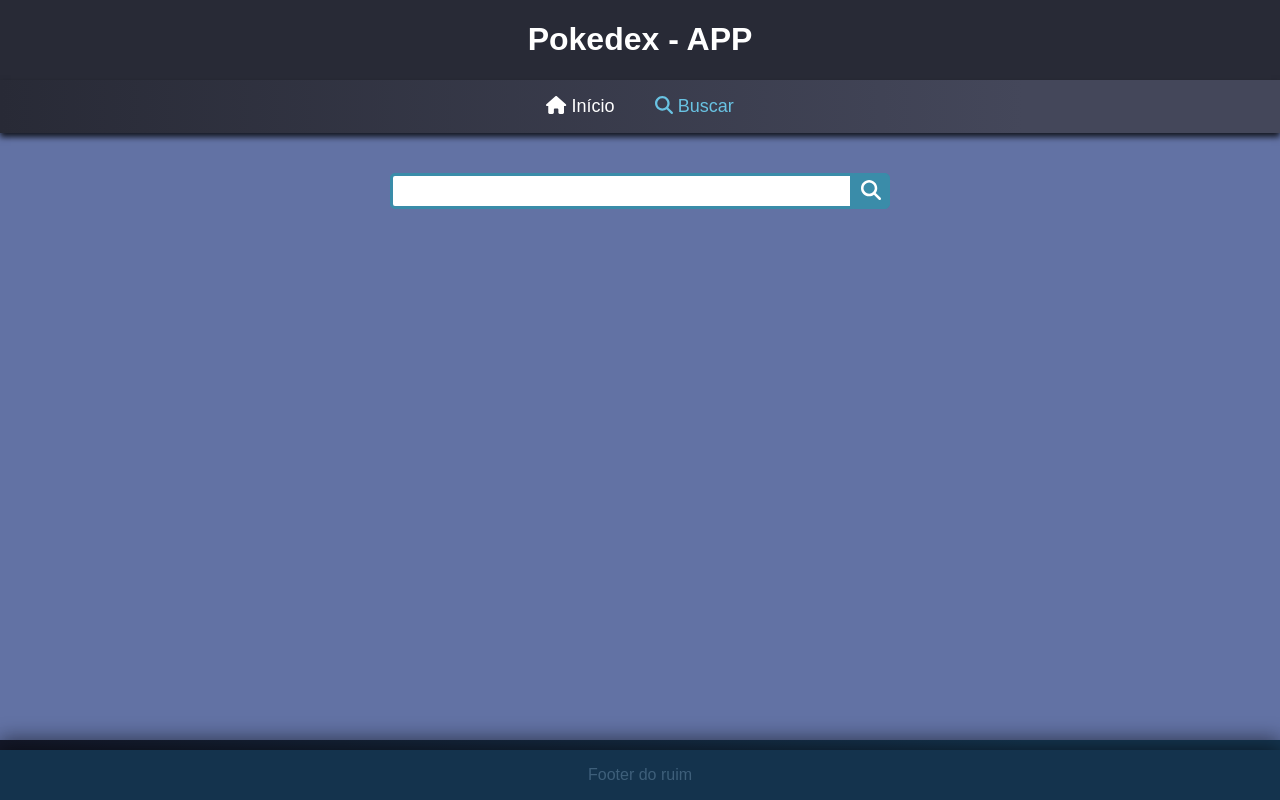
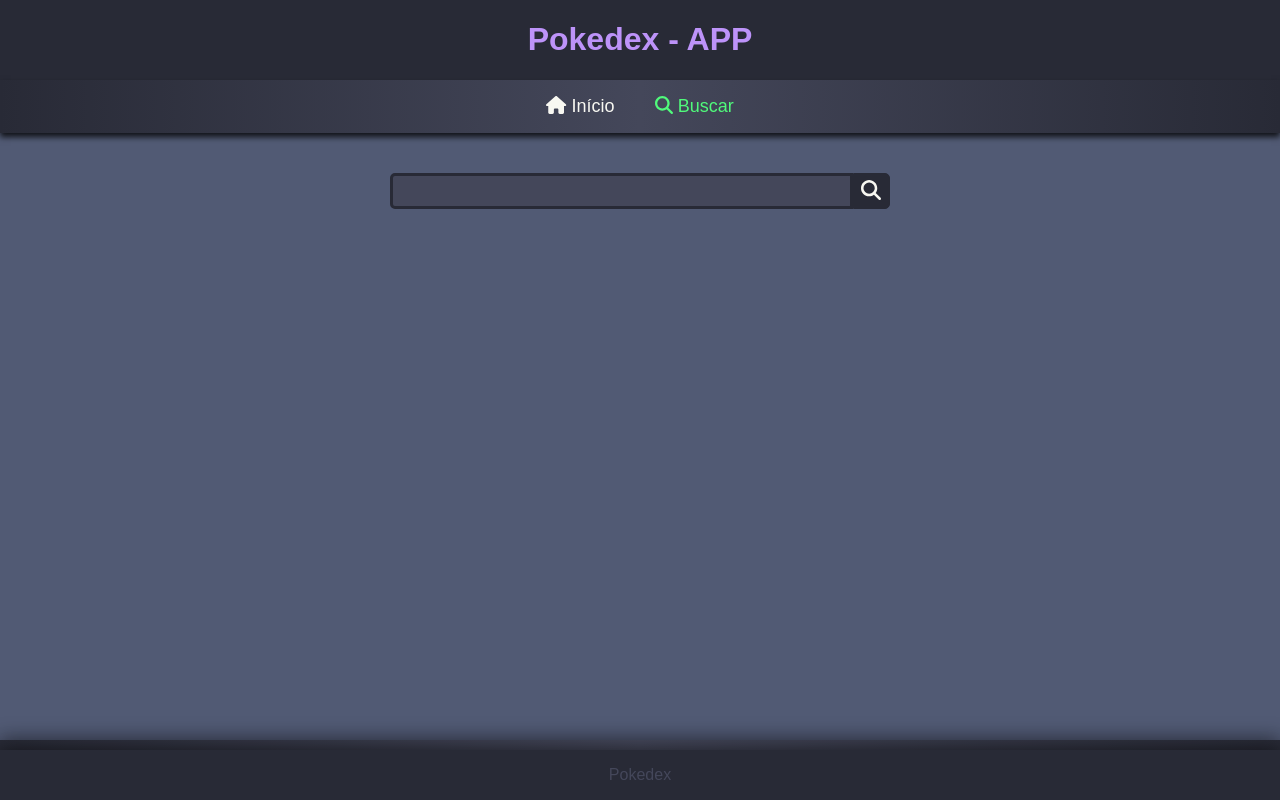
Before and after one commit to davide-almeida/pokedex, a Vue app: page /pokemon in a window 1280 px wide. Built offline with nearby package versions, Linux system fonts and the light colour scheme.

Commit message:
add darkmode

```diff
--- a/src/components/Footer.vue
+++ b/src/components/Footer.vue
@@ -12,7 +12,7 @@
   export default defineComponent({
     data(): Footer {
       return {
-        title: "Footer do ruim"
+        title: "Pokedex"
       }
     }
   })
--- a/src/style.css
+++ b/src/style.css
@@ -2,7 +2,7 @@ body {
   margin: 0px;
   padding: 0px;
   font-family: Arial, Helvetica, sans-serif;
-  background-color: #6272a4;
+  background-color: #515a74;
 }
 
 #app {
@@ -26,7 +26,7 @@ header {
 }
 
 header h1 {
-  color: #fff;
+  color: #bd93f9;
 }
 
 nav {
@@ -35,7 +35,7 @@ nav {
   align-items: center;
   justify-content: center;
   width: 100%;
-  background: linear-gradient(90deg, #282a36 0%, #44475a 80%);
+  background: linear-gradient(0.25turn, #282a36, #44475a, #282a36);
   box-shadow: 0px 4px 6px rgba(0, 0, 0, 0.8);
   margin-bottom: 20px;
 }
@@ -59,17 +59,17 @@ nav ul li {
 
 nav ul li a {
   text-decoration: none;
-  color: #fff;
+  color: #f8f8f2;
   font-size: 18px;
   padding: 10px;
 }
 
 nav ul li a:active {
-  color: #0ca0d6;
+  color: #ff79c6;
 }
 
 a.active {
-  color: #69c3e3;
+  color: #50fa7b;
 }
 
 .search-page {
@@ -99,26 +99,26 @@ a.active {
   width: 100%;
   height: 20px;
   border-radius: 10px;
-  border: #3a8ca9 solid 3px;
+  border: #282a36 solid 3px;
   border-radius: 5px 0 0 5px;
   outline: none;
   padding: 5px;
-  color: #3a8ca9;
-  font-weight: bold;
+  color: #f8f8f2;
+  background-color: #44475a;
 }
 
 .search-input:focus {
-  color: #3a8ca9;
-  box-shadow: 0px 0px 10px 0px rgba(0, 0, 0, 0.2);
+  color: #f8f8f2;
+  box-shadow: 0px 0px 10px 0px rgba(189, 147, 249, 0.2);
 }
 
 .search-button {
   width: 40px;
   height: 36px;
-  border: 1px solid #3a8ca9;
-  background: #3a8ca9;
+  border: 1px solid #282a36;
+  background: #282a36;
   text-align: center;
-  color: #fff;
+  color: #f8f8f2;
   border-radius: 0 5px 5px 0;
   cursor: pointer;
   font-size: 20px;
@@ -129,10 +129,10 @@ a.active {
   flex-direction: column;
   width: 500px;
   margin: 20px;
-  background-color: #fff;
+  background-color: #44475a;
   border-radius: 5px;
   box-shadow: 0px 0px 30px 0px rgba(0, 0, 0, 0.4);
-  border: #3a8ca9 solid 1px;
+  border: #282a36 solid 1px;
   align-items: center;
   justify-content: center;
 }
@@ -143,7 +143,7 @@ a.active {
   align-items: center;
   text-align: center;
   width: 100%;
-  background-color: #cfcfcf;
+  background-color: #282a36;
   border-radius: 5px 5px 0 0;
 }
 
@@ -155,11 +155,13 @@ a.active {
 .poke-icons-card > .poke-icon {
   margin-right: 10px;
   font-size: 1.5em;
+  color: #bd93f9;
 }
 
 .poke-name-card {
   text-align: left;
   margin-left: 20px;
+  color: #f8f8f2;
 }
 
 .pokemon-data {
@@ -175,12 +177,12 @@ a.active {
 .pokemon-abilities {
   width: 100%;
   height: auto;
+  color: #f8f8f2;
 }
 
 .pokemon-abilities .title {
   font-size: 18px;
-  font-weight: bold;
-  border-bottom: #cfcfcf solid 1px;
+  border-bottom: #bd93f9 solid 1px;
   width: 100%;
   text-align: center;
 }
@@ -189,10 +191,10 @@ a.active {
   justify-content: center;
   align-items: center;
   text-align: center;
+  color: #50fa7b;
 }
 
 .pokemon-abilities .list ul {
-  font-weight: bold;
   text-align: left;
 }
 
@@ -207,14 +209,14 @@ a.active {
   justify-content: center;
   width: 100%;
   height: 10px;
-  background: linear-gradient(90deg, #141829 0%, #14334d 80%);
+  background: linear-gradient(0.25turn, #282a36, #44475a, #282a36);
   box-shadow: 0px 0px 20px 0px rgba(0, 0, 0, 0.6);
   margin-top: 20px;
 }
 
 footer {
   display: flex;
-  background-color: #14334d;
+  background-color: #282a36;
   width: 100%;
   justify-content: center;
   bottom: 0;
@@ -223,7 +225,7 @@ footer {
 }
 
 .footer-text {
-  color: #3e5f7a;
+  color: #44475a;
 }
 
 /* poke colors */
```
